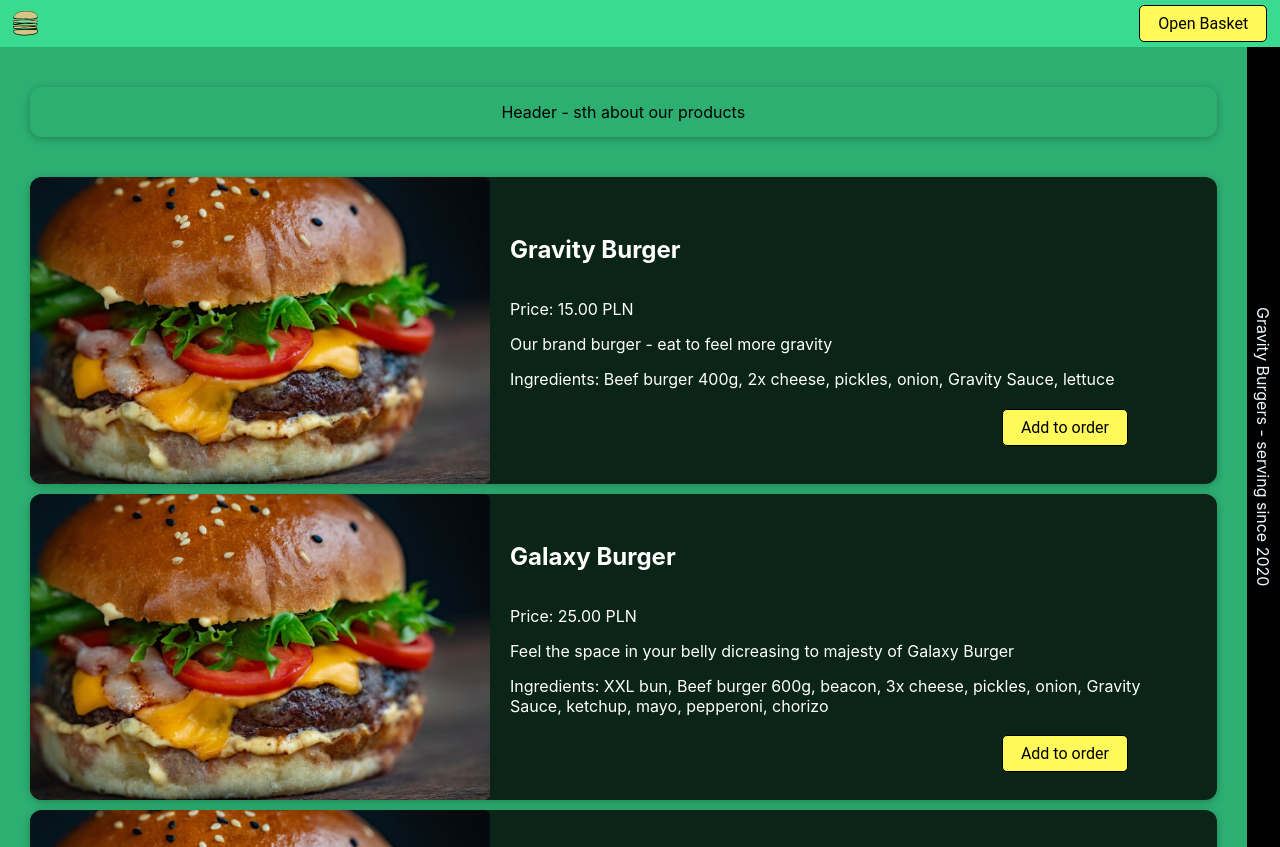
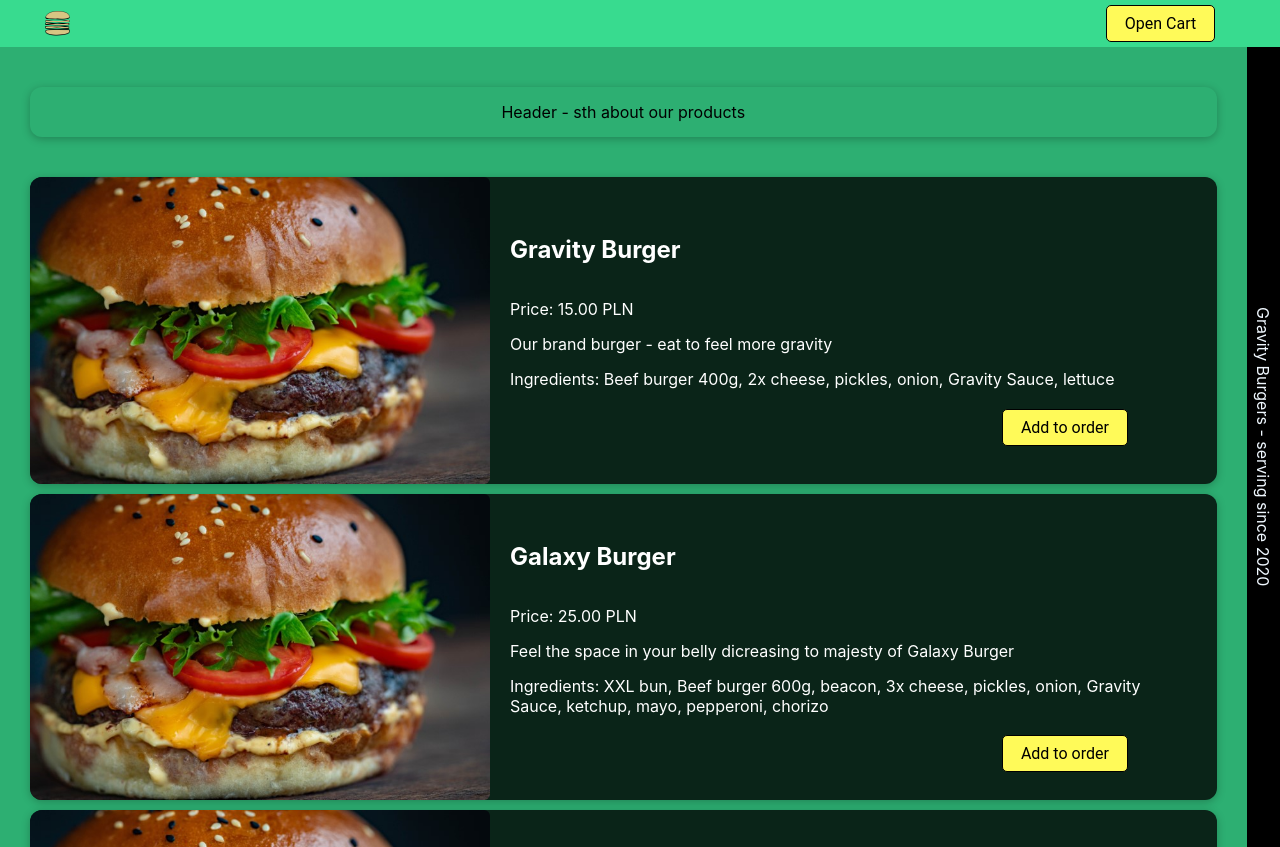
Before and after one commit to mikoogla/shop-app, a React (Create React App) app: page / in a window 1280 px wide. Built offline with nearby package versions, Linux system fonts and the light colour scheme.

Commit message:
cart animation

```diff
--- a/src/components/Navbar/Cart/ShoppingCart.js
+++ b/src/components/Navbar/Cart/ShoppingCart.js
@@ -1,14 +1,33 @@
-import React, { useContext } from "react";
+import React, { useContext, useEffect, useState } from "react";
 import styles from "./ShoppingCart.module.css";
 import Button from "../../../UI/Button/Button";
 import Context from "../../../context";
+import Badge from "@mui/material/Badge";
 export default function ShoppingCart() {
   const context = useContext(Context);
+  const [animate, setAnimate] = useState(true);
+
+  useEffect(() => {
+    setAnimate(!animate);
+    return () => {
+      setAnimate(!animate);
+    };
+  }, [context.Orders]);
+
   return (
-    <div className={styles.main}>
+    <div
+      className={`${styles.main} ${
+        animate ? styles.animation : styles.animation2
+      }`}
+    >
       <Button onClick={context.handleOrderVisibility}>
-        {context.HideOrder ? "Open Basket" : "Close Basket"}
+        {context.HideOrder ? "Open Cart" : "Close Cart"}
       </Button>
+      <Badge
+        className={styles.badge}
+        badgeContent={context.Orders.length}
+        color="primary"
+      />
     </div>
   );
 }
--- a/src/components/Navbar/Cart/ShoppingCart.module.css
+++ b/src/components/Navbar/Cart/ShoppingCart.module.css
@@ -0,0 +1,36 @@
+.main {
+  color: black;
+  display: flex;
+  align-items: center;
+  justify-content: center;
+  padding: 0px 20px 0px 0px;
+  overflow: hidden;
+}
+
+.animation {
+  animation: newitem;
+  animation-duration: 0.5s;
+  transition: transform 0.35s ease-in-out;
+}
+.animation2 {
+  animation: newitem2;
+  animation-duration: 0.5s;
+  transition: transform 0.35s ease-in-out;
+}
+
+@keyframes newitem {
+  from {
+    transform: scale(1.3);
+  }
+  to {
+    transform: scale(1);
+  }
+}
+@keyframes newitem2 {
+  from {
+    transform: scale(1.3);
+  }
+  to {
+    transform: scale(1);
+  }
+}
--- a/src/components/Navbar/Navbar.module.css
+++ b/src/components/Navbar/Navbar.module.css
@@ -1,7 +1,8 @@
 .main {
   display: flex;
   justify-content: center;
-  width: 100%;
+  align-items: center;
+  max-width: 100%;
   background-color: var(--accent_1);
   padding: 5px 0px;
 }
@@ -9,5 +10,5 @@
   display: flex;
   justify-content: space-between;
   align-items: center;
-  width: 98%;
+  width: 93%;
 }
--- a/src/components/Order/Order.js
+++ b/src/components/Order/Order.js
@@ -22,13 +22,13 @@ export default function Order(props) {
       setNoItems(true);
       return;
     }
-    setisOrderPlaced((e) => !e);
+    setisOrderPlaced(() => (isOrderPlaced ? false : true));
   };
   return (
     <div className={`${props.className} ${styles.main}`}>
       <div className={styles.content}>
         {context.Basket.map((e) => (
-          <OrderItem item={e.element} count={e.counter} />
+          <OrderItem key={e.element.name} item={e.element} count={e.counter} />
         ))}
         <Card className={styles.summary}>
           {NoItems && <NoItemsWarning />}
--- a/src/components/Order/OrderPlaced/OrderPlaced.js
+++ b/src/components/Order/OrderPlaced/OrderPlaced.js
@@ -4,11 +4,11 @@ import Button from "../../../UI/Button/Button";
 import styles from "./OrderPlaced.module.css";
 
 export default function OrderPlaced(props) {
-  const GoBack = () => {
+  function GoBack() {
     props.onGoBack();
-  };
+  }
   return (
-    <div className={styles.bg} onClick={GoBack}>
+    <div onClick={GoBack} className={styles.bg}>
       <Card className={styles.content}>
         <div>The order has been placed successfully</div>
         <Button onClick={GoBack}>Go back</Button>
```
